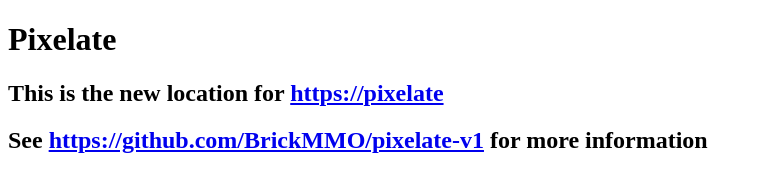
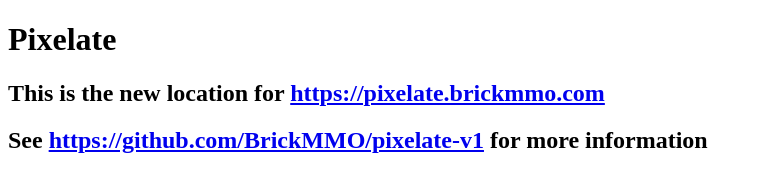
Before and after one commit to BrickMMO/pixelate-v1, a plain HTML site: page index.html in a window 1280 px wide. Shown: the whole page, without its empty margins (0-763 px from the left). Drawn offline with Linux system fonts and the light colour scheme.

Commit message:
Update index.html

```diff
--- a/index.html
+++ b/index.html
@@ -9,7 +9,7 @@
     <h1>Pixelate</h1>
     <h2>
       This is the new location for
-      <a href="https://pixelate">https://pixelate</a>
+      <a href="https://pixelate.brickmmo.com">https://pixelate.brickmmo.com</a>
     </h2>
     <h2>
       See
```
